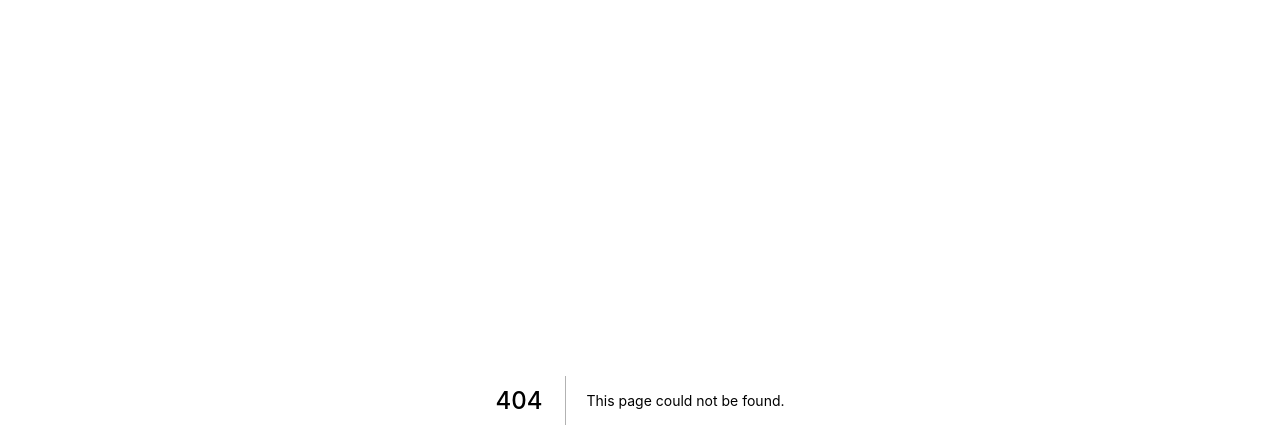
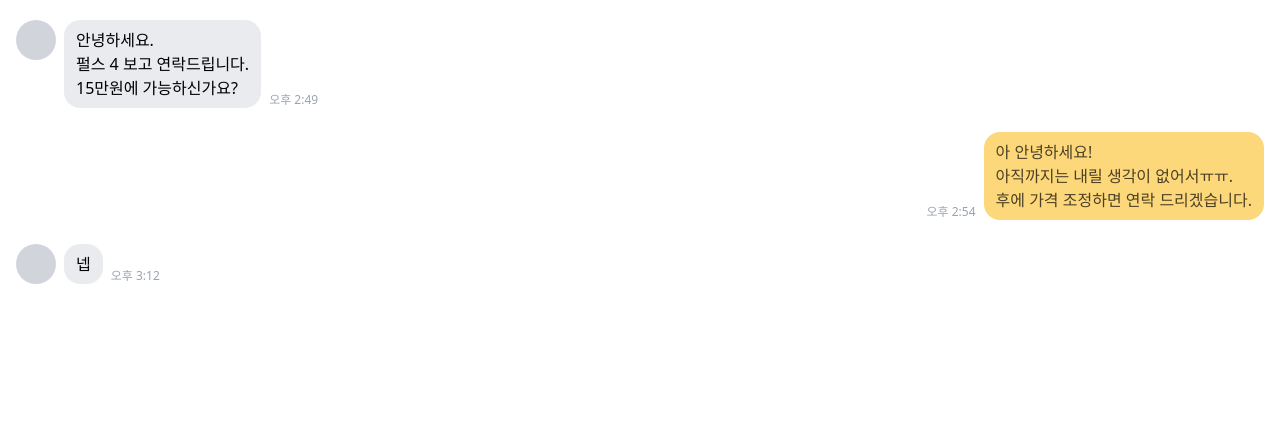
Before and after one commit to rnrudxo2872/market-c, a Next.js app: page /chats/1 in a window 1280 px wide. Before the commit this address had no page. Shown: the top 448 px of the page. Built offline with nearby package versions, Linux system fonts and the light colour scheme.

Commit message:
chatDetail - 말풍선 기본 뷰

```diff
--- /dev/null
+++ b/pages/chats/[id].tsx
@@ -0,0 +1,42 @@
+import { NextPage } from "next";
+
+const ChatDetail: NextPage = () => {
+  return (
+    <>
+      <div className="px-4 py-5 space-y-6">
+        <div className="flex gap-x-2">
+          <div className="w-10 h-10 rounded-full bg-gray-300" />
+          <section className="bg-gray-200 bg-opacity-80 rounded-2xl py-2 px-3">
+            <p>안녕하세요.</p>
+            <p>펄스 4 보고 연락드립니다.</p>
+            <p>15만원에 가능하신가요?</p>
+          </section>
+          <section className="flex items-end text-xs text-gray-400">
+            <span>오후 2:49</span>
+          </section>
+        </div>
+        <div className="flex gap-x-2 flex-row-reverse">
+          <section className="bg-amber-400 bg-opacity-60 rounded-2xl py-2 px-3 text-opacity-70 text-black">
+            <p>아 안녕하세요!</p>
+            <p>아직까지는 내릴 생각이 없어서ㅠㅠ.</p>
+            <p>후에 가격 조정하면 연락 드리겠습니다.</p>
+          </section>
+          <section className="flex items-end text-xs text-gray-400">
+            <span>오후 2:54</span>
+          </section>
+        </div>
+        <div className="flex gap-x-2">
+          <div className="w-10 h-10 rounded-full bg-gray-300" />
+          <section className="bg-gray-200 bg-opacity-80 rounded-2xl py-2 px-3">
+            <p>넵</p>
+          </section>
+          <section className="flex items-end text-xs text-gray-400">
+            <span>오후 3:12</span>
+          </section>
+        </div>
+      </div>
+    </>
+  );
+};
+
+export default ChatDetail;
```
Also changed, not shown: pages/chats/index.tsx (renamed from pages/chats.tsx).
